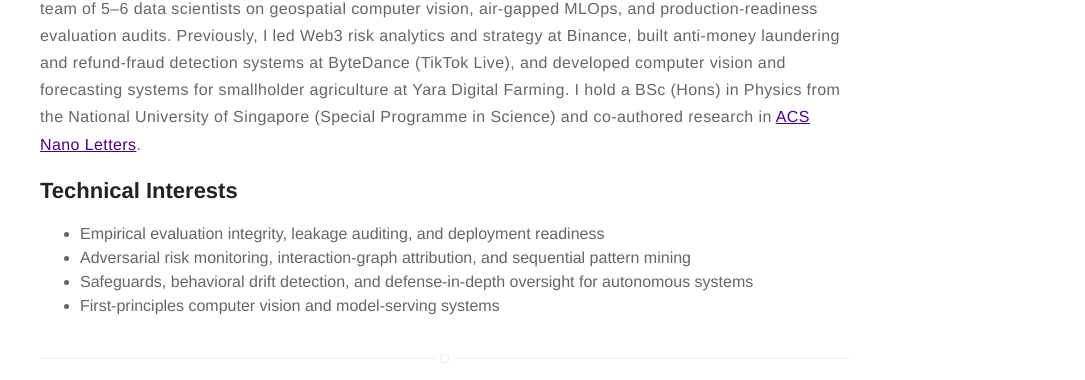
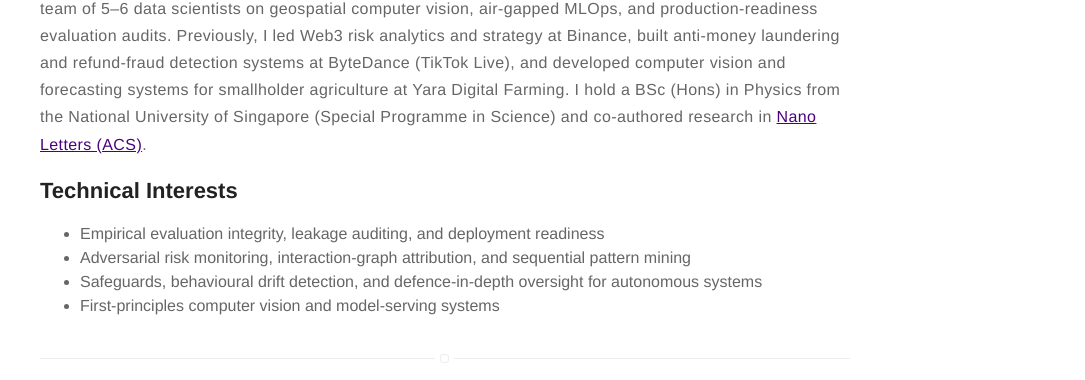
Before and after one commit to aerymilts/aerymilts.github.io, a Jekyll site: the page built from about.md, in a window 1280 px wide. Shown: the part 657-1037 px from the top of the page, without its empty margins (195-1280 px from the left). Built offline with Jekyll 4.4.1, drawn with Linux system fonts in a browser that asks for light colours.

Commit message:
chore: align Article 2 tenure phrasing and UK English / journal naming on about page

```diff
--- a/about.md
+++ b/about.md
@@ -6,12 +6,12 @@ layout: page
 
 <p>I’m Kenneth Ho, an applied ML practitioner and data scientist in Singapore with ~9 years of experience building and auditing machine learning systems under adversarial and high-consequence conditions.</p>
 
-<p>Most recently, I’ve served as Lead Data Scientist at GovTech Singapore (public-sector applied AI), leading a team of 5–6 data scientists on geospatial computer vision, air-gapped MLOps, and production-readiness evaluation audits. Previously, I led Web3 risk analytics and strategy at Binance, built anti-money laundering and refund-fraud detection systems at ByteDance (TikTok Live), and developed computer vision and forecasting systems for smallholder agriculture at Yara Digital Farming. I hold a BSc (Hons) in Physics from the National University of Singapore (Special Programme in Science) and co-authored research in <a href="https://doi.org/10.1021/acs.nanolett.6b02111">ACS Nano Letters</a>.</p>
+<p>Most recently, I’ve served as Lead Data Scientist at GovTech Singapore (public-sector applied AI), leading a team of 5–6 data scientists on geospatial computer vision, air-gapped MLOps, and production-readiness evaluation audits. Previously, I led Web3 risk analytics and strategy at Binance, built anti-money laundering and refund-fraud detection systems at ByteDance (TikTok Live), and developed computer vision and forecasting systems for smallholder agriculture at Yara Digital Farming. I hold a BSc (Hons) in Physics from the National University of Singapore (Special Programme in Science) and co-authored research in <a href="https://doi.org/10.1021/acs.nanolett.6b02111">Nano Letters (ACS)</a>.</p>
 
 <h2>Technical Interests</h2>
 <ul class="skill-list">
 	<li>Empirical evaluation integrity, leakage auditing, and deployment readiness</li>
 	<li>Adversarial risk monitoring, interaction-graph attribution, and sequential pattern mining</li>
-	<li>Safeguards, behavioral drift detection, and defense-in-depth oversight for autonomous systems</li>
+	<li>Safeguards, behavioural drift detection, and defence-in-depth oversight for autonomous systems</li>
 	<li>First-principles computer vision and model-serving systems</li>
 </ul>
```
Also changed, not shown: _posts/2026-11-21-monitoring-adaptive-adversaries.md (+1 -1 lines).
